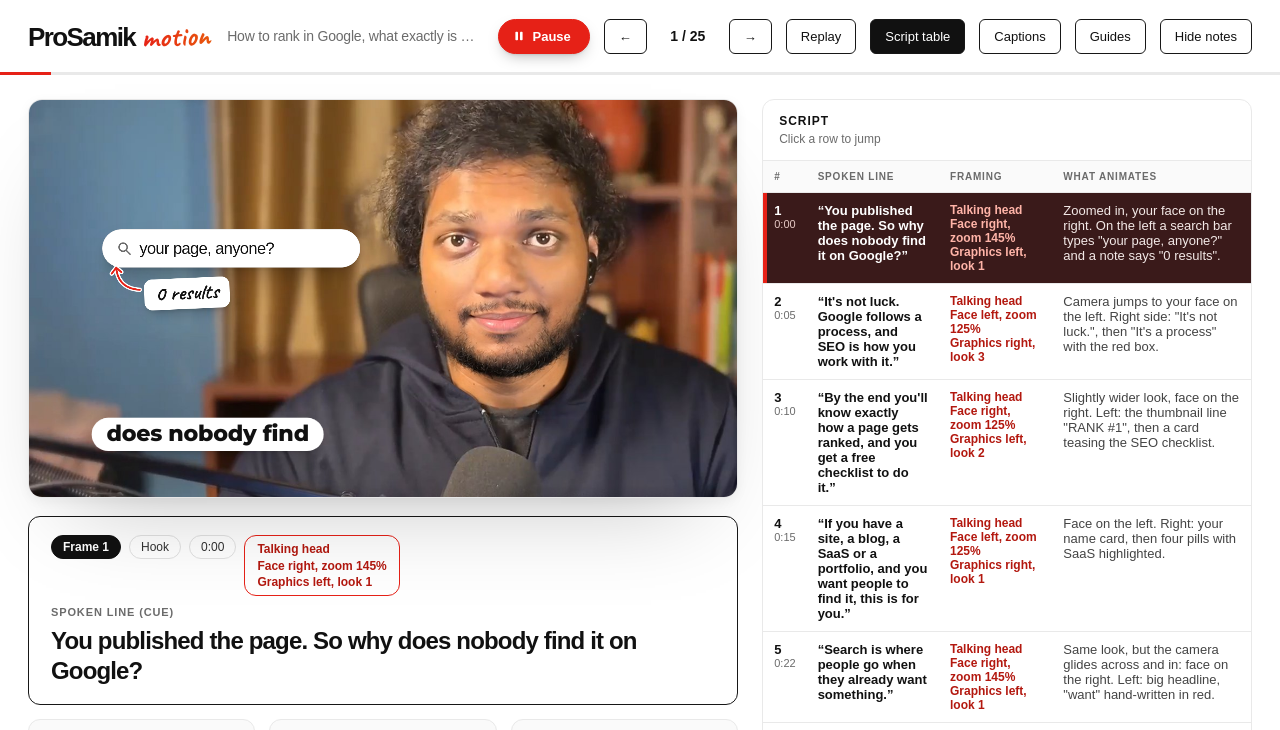
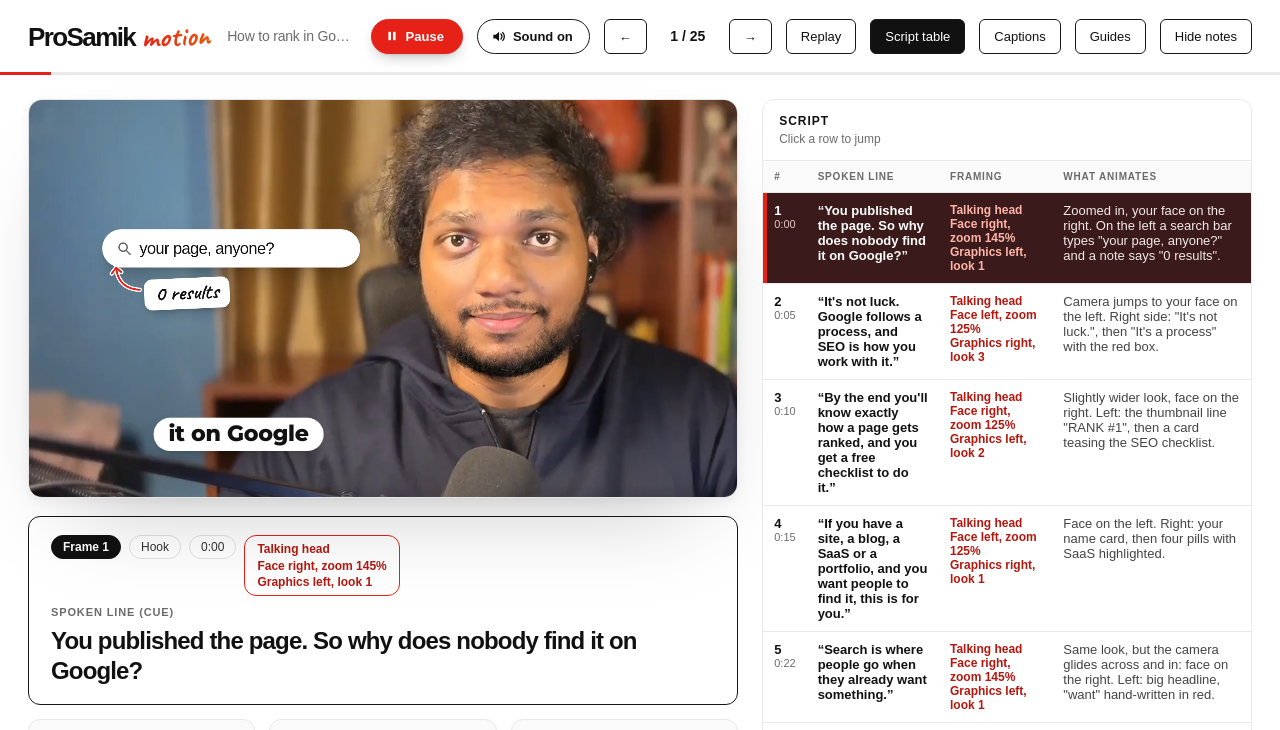
Before and after one commit to proSamik/prosamik-motion, a plain HTML site: page 022-how-to-rank-in-google-what-exactly-is-seo/index.html in a window 1280 px wide. Both pictures are taken after a click on the button "Play". Shown: the top 730 px of the page. Drawn offline with nearby package versions, Linux system fonts and the light colour scheme.

Commit message:
#22 storyboard v4.5: each frame plays its spoken line, captions follow the voice, M or the sound button mutes
Co-Authored-By: Claude Opus 5.5 <noreply@anthropic.com>

```diff
--- a/022-how-to-rank-in-google-what-exactly-is-seo/engine.js
+++ b/022-how-to-rank-in-google-what-exactly-is-seo/engine.js
@@ -10,7 +10,9 @@
    (parallax) and the camera pushes 2%. Before the next frame the plates slide back out.
    Without GSAP, or with prefers-reduced-motion, every frame simply lands in its final state.
    Keys: Right/Down next, Left/Up back, Space or P play/pause (loops every frame), R replay, C captions,
-   N notes, T table, G guides, F fullscreen. ?play starts playing on load.
+   N notes, T table, G guides, F fullscreen, M sound on or off. ?play starts playing on load.
+   Audio (v4.5): audio.js lists one voice clip per frame (the spoken line). Each frame plays its clip,
+   the caption follows the clip's timing, and during Play the next frame comes when the clip ends.
    ?refs=../refs/ swaps in the local reference stills; the public page shows the illustrated stand-in. */
 (function () {
   const SB = window.STORYBOARD;
@@ -406,7 +408,32 @@
   let capG = null;
   // Montserrat may arrive after the first caption is measured: measure again once fonts are ready
   if (document.fonts && document.fonts.ready) document.fonts.ready.then(() => { if (capG && capEl.firstChild) placeCaption(capG); });
-  function runCaptions(f, g) {
+  /* ---------- voice: one clip per frame from audio.js ---------- */
+  const AU = window.STORYBOARD_AUDIO || null;
+  const voice = new Audio();
+  voice.preload = "auto";
+  const warm = new Audio();
+  warm.preload = "auto";
+  let muted = false;
+  try { muted = localStorage.getItem("sb-muted") === "1"; } catch (e) {}
+  const clipFor = (i) => (AU && AU.clips ? AU.clips[i] : null);
+  const soundOK = () => !!AU && !muted && !STILL && SEEK === null;
+  function stopVoice() { voice.onended = null; voice.pause(); }
+  // starts the frame's clip; true when a clip is playing (or about to)
+  function playVoice(i) {
+    stopVoice();
+    const c = clipFor(i);
+    if (!c || !soundOK()) return false;
+    voice.src = (AU.base || "") + c.src;
+    try { voice.currentTime = 0; } catch (e) {}
+    const p = voice.play();
+    if (p && p.catch) p.catch(() => { if (playing && idx === i) schedule(frames[i], false); });
+    const n = clipFor((i + 1) % frames.length);
+    if (n) warm.src = (AU.base || "") + n.src;
+    return true;
+  }
+
+  function runCaptions(f, g, withVoice) {
     capG = g;
     capTimers.forEach(clearTimeout);
     capTimers = [];
@@ -414,7 +441,13 @@
     if (g.capTop == null) { capEl.style.display = "none"; return; }
     capEl.style.display = "";
     let t = STILL || SEEK !== null ? 0 : 150;
-    chunks(f.cue).forEach((c) => {
+    const cs = chunks(f.cue);
+    const clip = withVoice ? clipFor(idx) : null;
+    const words = cs.reduce((a, c) => a + c.length, 0) || 1;
+    // with a voice clip, each chunk shows for its share of the clip, so the caption follows the audio
+    const perWord = clip ? (clip.dur * 1000 - 120) / words : 0;
+    if (clip) t = 60;
+    cs.forEach((c) => {
       const put = () => {
         capEl.innerHTML = `<span>${esc(c.join(" "))}</span>`;
         placeCaption(g);
@@ -422,7 +455,7 @@
       };
       if (t === 0 && !capEl.textContent) put();
       else if (!(STILL || SEEK !== null)) capTimers.push(setTimeout(put, t));
-      t += (0.32 * c.length + 0.1) * 1000;
+      t += clip ? perWord * c.length : (0.32 * c.length + 0.1) * 1000;
     });
   }
 
@@ -476,8 +509,9 @@
       if (SEEK !== null) tl.pause().seek(SEEK);
       else startAmbient(b, g);
     }
-    runCaptions(f, g);
-    if (playing) schedule(f);
+    const withVoice = playVoice(i);
+    runCaptions(f, g, withVoice);
+    if (playing) schedule(f, withVoice);
   }
 
   /* ---------- autoplay: loops all frames for a bird's-eye view ----------
@@ -490,19 +524,39 @@
     const anim = tl ? Math.min(tl.duration(), 6) + 1.2 : 0;
     return Math.max(read, anim);
   }
-  function schedule(f) {
+  const advance = () => { if (playing) show((idx + 1) % frames.length); };
+  function schedule(f, withVoice) {
     clearTimeout(playTimer);
-    playTimer = setTimeout(() => { if (playing) show((idx + 1) % frames.length); }, holdFor(f) * 1000);
+    if (withVoice) {
+      // move on a beat after the voice ends (and never before the frame's entrance has played)
+      const minHold = tl ? Math.min(tl.duration(), 3) : 0;
+      const start = Date.now();
+      voice.onended = () => {
+        const wait = Math.max(700, minHold * 1000 - (Date.now() - start));
+        clearTimeout(playTimer);
+        playTimer = setTimeout(advance, wait);
+      };
+      return;
+    }
+    playTimer = setTimeout(advance, holdFor(f) * 1000);
   }
   function setPlaying(on) {
     playing = on;
     clearTimeout(playTimer);
+    if (!on) stopVoice();
     document.body.classList.toggle("playing", on);
     const b = $("#b-play");
     if (b) { b.classList.toggle("on", on); b.setAttribute("aria-pressed", on ? "true" : "false"); $(".lbl", b).textContent = on ? "Pause" : "Play"; }
     if (on) show(idx, true);
   }
   const togglePlay = () => setPlaying(!playing);
+  function setMuted(on) {
+    muted = on;
+    try { localStorage.setItem("sb-muted", on ? "1" : "0"); } catch (e) {}
+    const b = $("#b-sound");
+    if (b) { b.classList.toggle("muted", on); b.setAttribute("aria-pressed", on ? "false" : "true"); $(".lbl", b).textContent = on ? "Sound off" : "Sound on"; }
+    if (on) { stopVoice(); if (playing) schedule(frames[idx], false); }
+  }
   // manual navigation: stop autoplay first, then step
   const go = (i, replay) => { if (playing) setPlaying(false); show(i, replay); };
 
@@ -510,6 +564,7 @@
     idx = clamp(i, 0, frames.length - 1);
     const f = frames[idx];
     if (pending) { pending.kill(); pending = null; }
+    stopVoice();
     stopMotion();
     const old = current;
     current = null;
@@ -572,6 +627,7 @@
     else if (k === "r" || k === "R") { e.preventDefault(); go(idx, true); }
     else if (k === "Home") { e.preventDefault(); go(0); }
     else if (k === "End") { e.preventDefault(); go(frames.length - 1); }
+    else if ((k === "m" || k === "M") && AU) setMuted(!muted);
     else if (k === "c" || k === "C") toggle("nocap", "#b-cap");
     else if (k === "n" || k === "N") toggle("clean", "#b-notes");
     else if (k === "t" || k === "T") toggle("table-off", "#b-table");
@@ -580,6 +636,7 @@
   });
   document.addEventListener("fullscreenchange", () => setTimeout(fit, 50));
   $("#b-play").onclick = togglePlay;
+  if (AU) { $("#b-sound").onclick = () => setMuted(!muted); setMuted(muted); } else if ($("#b-sound")) $("#b-sound").hidden = true;
   $("#b-prev").onclick = () => go(idx - 1);
   $("#b-next").onclick = () => go(idx + 1);
   $("#b-replay").onclick = () => go(idx, true);
--- a/022-how-to-rank-in-google-what-exactly-is-seo/index.html
+++ b/022-how-to-rank-in-google-what-exactly-is-seo/index.html
@@ -9,13 +9,14 @@
 <link rel="preconnect" href="https://fonts.googleapis.com">
 <link rel="preconnect" href="https://fonts.gstatic.com" crossorigin>
 <link href="https://fonts.googleapis.com/css2?family=Caveat:wght@700&family=Montserrat:wght@800&display=swap" rel="stylesheet">
-<link rel="stylesheet" href="style.css?v=4.4">
+<link rel="stylesheet" href="style.css?v=4.5">
 </head>
 <body>
 <header class="top">
   <span class="brand">ProSamik<b>motion</b></span>
   <span class="title"></span>
   <button class="btn play" id="b-play" aria-pressed="false" title="Play all frames in a loop (Space)"><svg class="i-play" viewBox="0 0 12 12" aria-hidden="true"><path d="M3 1.6v8.8L10.4 6z"/></svg><svg class="i-pause" viewBox="0 0 12 12" aria-hidden="true"><rect x="2.4" y="1.8" width="2.6" height="8.4" rx=".8"/><rect x="7" y="1.8" width="2.6" height="8.4" rx=".8"/></svg><span class="lbl">Play</span></button>
+  <button class="btn sound" id="b-sound" aria-pressed="true" title="Voice on or off (M)"><svg class="i-on" viewBox="0 0 16 16" aria-hidden="true"><path d="M2.5 6h2.6L8.6 3v10L5.1 10H2.5z"/><path d="M10.6 5.4a3.6 3.6 0 0 1 0 5.2M12.4 3.6a6.2 6.2 0 0 1 0 8.8" fill="none" stroke="currentColor" stroke-width="1.4" stroke-linecap="round"/></svg><svg class="i-off" viewBox="0 0 16 16" aria-hidden="true"><path d="M2.5 6h2.6L8.6 3v10L5.1 10H2.5z"/><path d="M11 6l3.4 4M14.4 6L11 10" fill="none" stroke="currentColor" stroke-width="1.4" stroke-linecap="round"/></svg><span class="lbl">Sound on</span></button>
   <button class="btn" id="b-prev" aria-label="Previous frame">←</button>
   <span class="count">1 / 1</span>
   <button class="btn" id="b-next" aria-label="Next frame">→</button>
@@ -63,7 +64,8 @@
   <ol class="keys">
     <li><kbd>Space</kbd> or <kbd>P</kbd> play every frame in a loop, again to pause</li>
     <li><kbd>→</kbd> <kbd>↓</kbd> next frame, <kbd>←</kbd> <kbd>↑</kbd> previous frame (both pause playback)</li>
-    <li><kbd>R</kbd> replay the frame</li>
+    <li><kbd>M</kbd> voice on or off; each frame plays its spoken line</li>
+        <li><kbd>R</kbd> replay the frame</li>
     <li><kbd>C</kbd> captions on or off</li>
     <li><kbd>T</kbd> show or hide the script table</li>
     <li><kbd>G</kbd> face, mic, graphics and caption zones</li>
@@ -88,6 +90,7 @@
 
 <script src="https://cdnjs.cloudflare.com/ajax/libs/gsap/3.12.5/gsap.min.js" integrity="sha512-7eHRwcbYkK4d9g/6tD/mhkf++eoTHwpNM9woBxtPUBWm67zeAfFC+HrdoE2GanKeocly/VxeLvIqwvCdk7qScg==" crossorigin="anonymous" referrerpolicy="no-referrer"></script>
 <script src="frames.js?v=4.4"></script>
-<script src="engine.js?v=4.4"></script>
+<script src="audio.js?v=4.5"></script>
+<script src="engine.js?v=4.5"></script>
 </body>
 </html>
--- a/022-how-to-rank-in-google-what-exactly-is-seo/style.css
+++ b/022-how-to-rank-in-google-what-exactly-is-seo/style.css
@@ -44,6 +44,12 @@ button{font:inherit;color:inherit}
 .btn.play.on .i-play{display:none}
 .btn.play.on .i-pause{display:block}
 body.playing .progress i{background:var(--c1)}
+.btn.sound{display:inline-flex;align-items:center;gap:7px;border-radius:999px;padding:9px 16px 9px 13px;font-weight:600}
+.btn.sound svg{width:15px;height:15px;fill:currentColor}
+.btn.sound .i-off{display:none}
+.btn.sound.muted{color:#777}
+.btn.sound.muted .i-on{display:none}
+.btn.sound.muted .i-off{display:block}
 .progress{height:3px;background:var(--line);position:sticky;top:72px;z-index:5}
 .progress i{display:block;height:100%;background:linear-gradient(95deg,var(--c1),var(--c2));transition:width .45s var(--out)}
 
```
